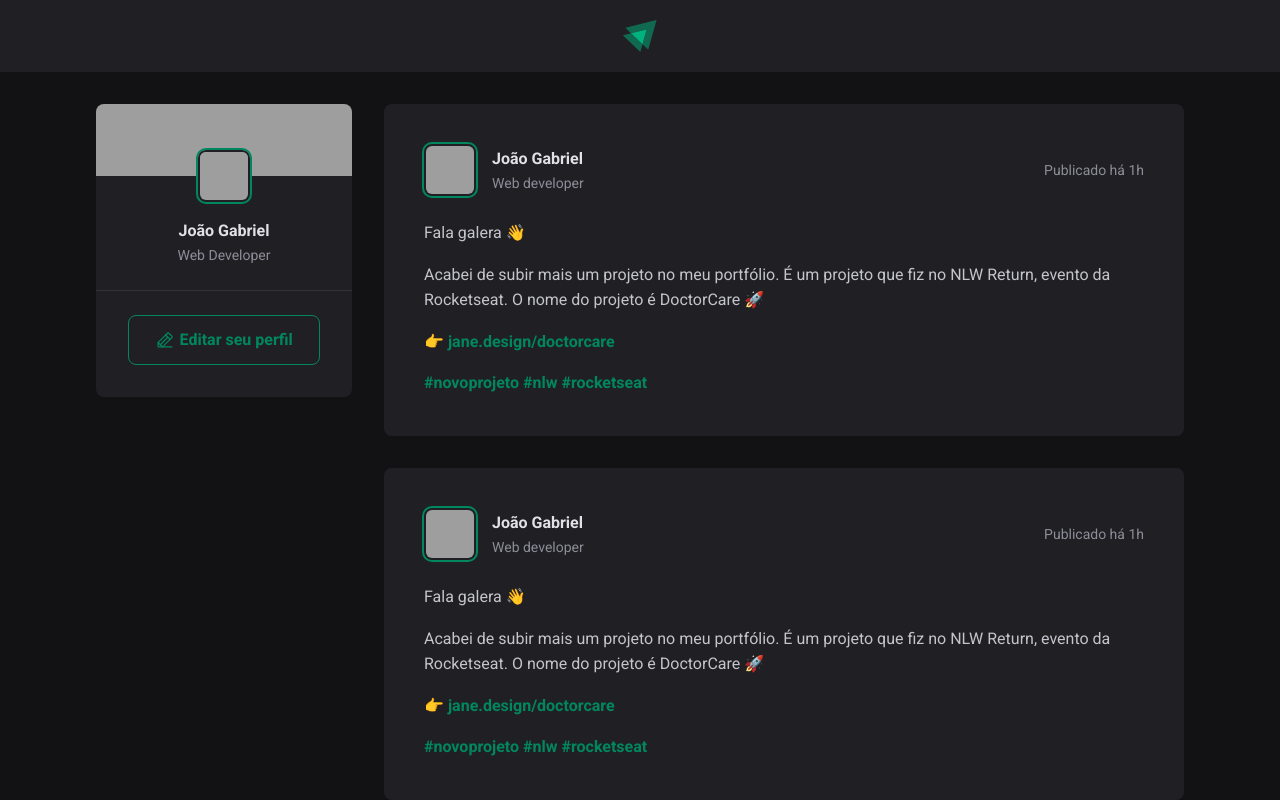
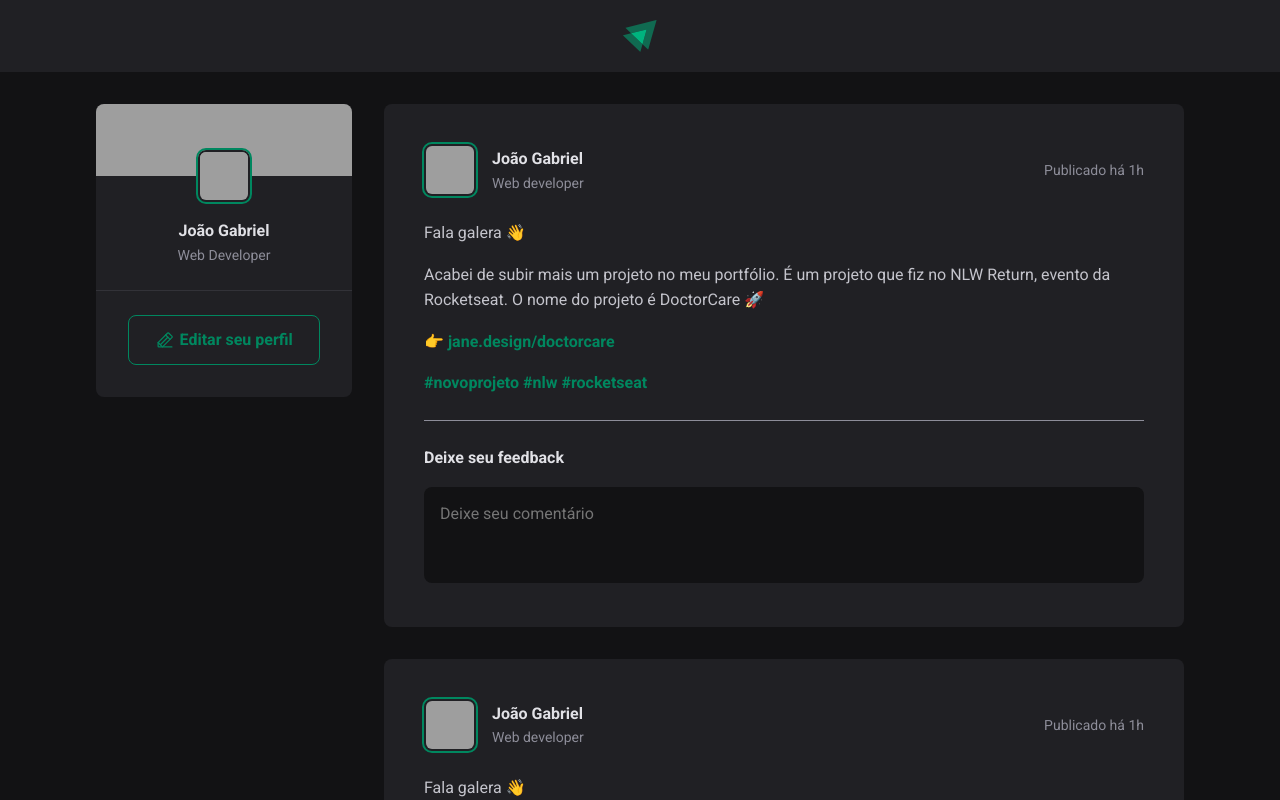
Before and after one commit to JGabriel12/01-fundamentos-reactJS, a React (Vite) app: page / in a window 1280 px wide. Shown: the top 800 px of the page. Built offline with nearby package versions, Linux system fonts and the light colour scheme; grey boxes are pictures that could not be loaded.

Commit message:
Post component finish

```diff
--- a/src/components/Post.jsx
+++ b/src/components/Post.jsx
@@ -23,6 +23,18 @@
         <p>👉 <a href="#"> jane.design/doctorcare </a> </p>
         <p> <a href="#"> #novoprojeto #nlw #rocketseat </a> </p>
       </div>
+
+      <form className={styles.commentForm}>
+        <strong>Deixe seu feedback</strong>
+
+        <textarea
+          placeholder='Deixe seu comentário'
+        />
+
+        <footer>
+          <button type='submit'>Publicar</button>
+        </footer>
+      </form>
     </article>
   )
 }
--- a/src/components/Post.module.css
+++ b/src/components/Post.module.css
@@ -70,3 +70,55 @@
   border: 2px solid var(--gray-800);
   outline: 2px solid var(--green-500);
 }
+
+.commentForm {
+  width: 100%;
+  margin-top: 1.5rem;
+  padding-top: 1.5rem;
+  border-top: 1px solid var(--gray-400);
+}
+
+.commentForm > strong {
+  line-height: 1.6;
+  color: var(--gray-100);
+}
+
+.commentForm > textarea {
+  width: 100%;
+  background: var(--gray-900);
+  border: 0;
+  resize: none;
+  height: 6rem;
+  padding: 1rem;
+  border-radius: 8px;
+  color: var(--gray-100);
+  line-height: 1.4;
+  margin-top: 1rem;
+}
+
+.commentForm footer {
+  visibility: hidden;
+  max-height: 0;
+}
+
+.commentForm:focus-within footer {
+  visibility: visible;
+  max-height: none;
+}
+
+.commentForm button[type=submit] {
+  padding: 1rem 1.5rem;
+  margin-top: 1rem;
+  border-radius: 8px;
+  border: 0;
+  background: var(--green-500);
+  color: var(--white);
+  font-weight: bold;
+  cursor: pointer;
+
+  transition: background-color 0.1s;
+}
+
+.commentForm > button[type=submit]:hover {
+  background: var(--green-300);
+}
--- a/src/global.css
+++ b/src/global.css
@@ -11,6 +11,11 @@
 
   --green-300: #00b37e;
   --green-500: #00875f;
+}
+
+:focus {
+  outline: transparent;
+  box-shadow: 0 0 0 2px var(--green-500);
 }
 
 *{
```
